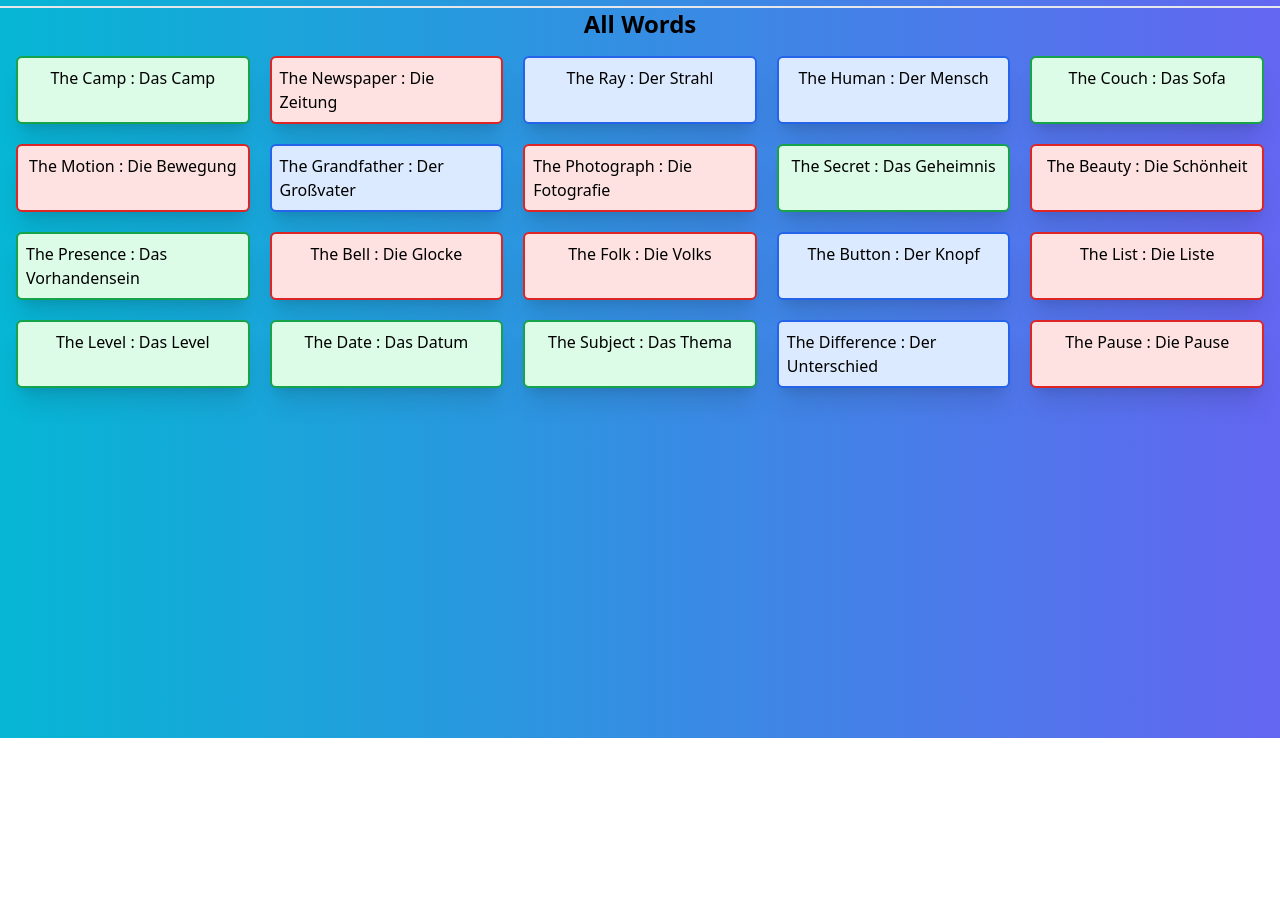
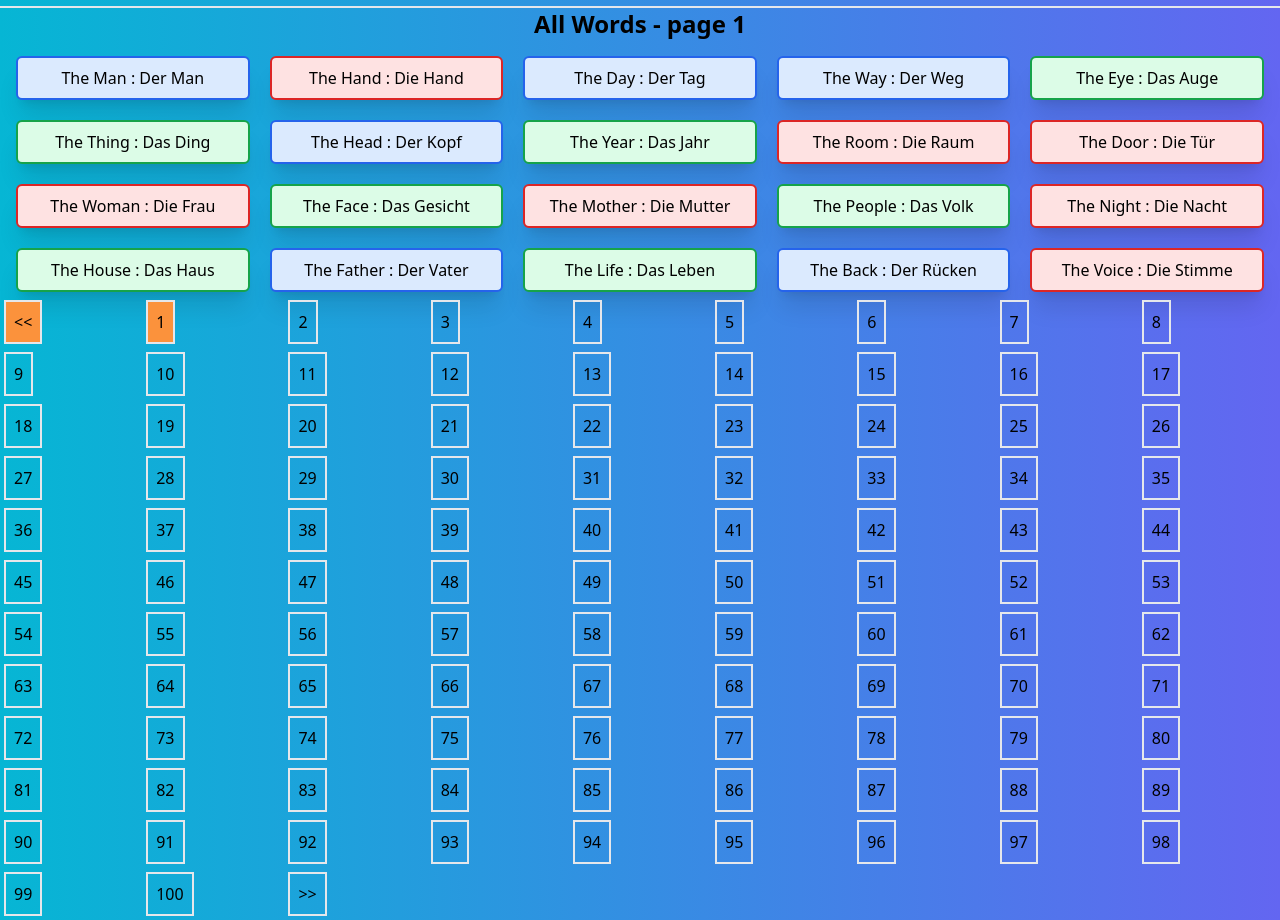
Before and after one commit to idomand/word-game, a React (Vite) app: page /allWords in a window 1280 px wide. Shown: the part 62-982 px from the top of the page. Before the commit the page ends 800 px from the top, so only its background shows below. Built offline with nearby package versions, Linux system fonts and the light colour scheme.

Commit message:
basic pagination

```diff
--- a/src/Components/ButtonWrapper.tsx
+++ b/src/Components/ButtonWrapper.tsx
@@ -1,4 +1,4 @@
-import { QuestionButton } from "./Common/StyledButton";
+import { QuestionButton } from "./Common/StyledButtons";
 
 type ButtonWrapperProps = {
   checkUserAnswer: (userAnswer: "Der" | "Die" | "Das") => void;
--- /dev/null
+++ b/src/Components/Pagination.tsx
@@ -0,0 +1,62 @@
+type PaginationProps = {
+  currentPage: number;
+  setCurrentPage: React.Dispatch<React.SetStateAction<number>>;
+  numberOfPages: number;
+};
+
+export default function Pagination({
+  currentPage,
+  setCurrentPage,
+  numberOfPages,
+}: PaginationProps) {
+  const pageNumbers = [...Array(numberOfPages + 1).keys()].slice(1);
+
+  const nextPage = () => {
+    if (currentPage !== numberOfPages) setCurrentPage(currentPage + 1);
+  };
+  const prevPage = () => {
+    if (currentPage !== 1) setCurrentPage(currentPage - 1);
+  };
+
+  return (
+    <ul className="grid grid-cols-9">
+      <li>
+        <button
+          disabled={currentPage === 1}
+          className="m-1 border-2 p-2 hover:bg-zinc-500 disabled:cursor-not-allowed disabled:bg-orange-400"
+          onClick={() => {
+            prevPage();
+          }}
+        >
+          {"<<"}
+        </button>
+      </li>
+      {pageNumbers.map((element) => {
+        return (
+          <li key={element}>
+            <button
+              disabled={currentPage === element}
+              className="m-1 border-2 p-2 hover:bg-zinc-500 disabled:cursor-not-allowed disabled:bg-orange-400"
+              onClick={() => {
+                setCurrentPage(element);
+              }}
+            >
+              {element}
+            </button>
+          </li>
+        );
+      })}
+      <li>
+        <button
+          disabled={currentPage === numberOfPages}
+          className="m-1 border-2 p-2 hover:bg-zinc-500 disabled:cursor-not-allowed disabled:bg-orange-400"
+          onClick={() => {
+            nextPage();
+          }}
+        >
+          {">>"}
+        </button>
+      </li>
+    </ul>
+  );
+}
--- a/src/pages/AllWords.tsx
+++ b/src/pages/AllWords.tsx
@@ -3,27 +3,40 @@ import { H1 } from "../Components/Common/StyledText";
 import BasicWord from "../Components/Common/StyledWord";
 import { useAppDispatch, useAppSelector } from "../Redux/ReduxHooks";
 import { GetArrayOfWords } from "../Redux/GameDataSlice";
+import Pagination from "../Components/Pagination";
 export default function AllWords() {
   const dispatch = useAppDispatch();
+
   const arrayOfWords = useAppSelector((state) => state.arrayOfWords);
+  const [currentPage, setCurrentPage] = useState(1);
+  const [numberOfPages, setNumberOfPages] = useState(1);
+  const [recordsPerPage] = useState(20);
 
-  const randomStartingIndex = Math.floor(Math.random() * 1000);
+  const indexOfLastRecord = currentPage * recordsPerPage;
+  const indexOfFirstRecord = indexOfLastRecord - recordsPerPage;
+  const wordsToShow = arrayOfWords.slice(indexOfFirstRecord, indexOfLastRecord);
 
   async function getListOfWOrds() {
-    dispatch(
-      GetArrayOfWords({ numberOfWords: 20, startingIndex: randomStartingIndex })
+    await dispatch(
+      GetArrayOfWords({
+        numberOfWords: 2000,
+        startingIndex: 1,
+      })
     );
   }
   useEffect(() => {
     getListOfWOrds();
   }, []);
 
+  useEffect(() => {
+    setNumberOfPages(Math.ceil(arrayOfWords.length / recordsPerPage));
+  }, [arrayOfWords]);
+
   return (
     <div>
-      <H1>All Words</H1>
-
+      <H1>All Words - page {currentPage}</H1>
       <div className="mx-3 grid grid-cols-2 gap-3 sm:grid-cols-3 md:grid-cols-4 lg:grid-cols-5">
-        {arrayOfWords.map((element) => {
+        {wordsToShow.map((element) => {
           return (
             <BasicWord
               key={`${element.word}${element.Meaning}${element.Artikel}`}
@@ -36,6 +49,12 @@ export default function AllWords() {
           );
         })}
       </div>
+
+      <Pagination
+        currentPage={currentPage}
+        setCurrentPage={setCurrentPage}
+        numberOfPages={numberOfPages}
+      />
     </div>
   );
 }
```
Also changed, not shown: src/Components/Common/StyledButtons.tsx (renamed from src/Components/Common/StyledButton.tsx).
